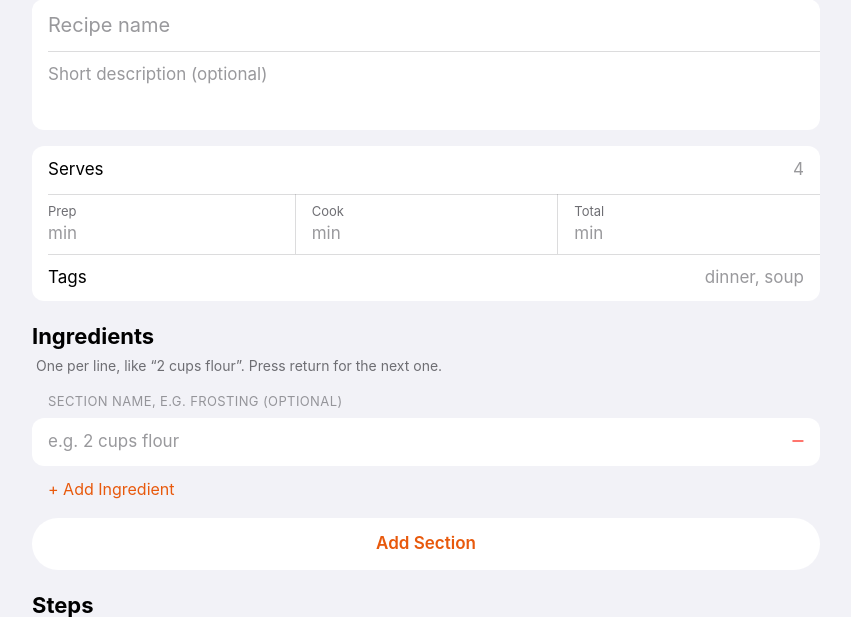
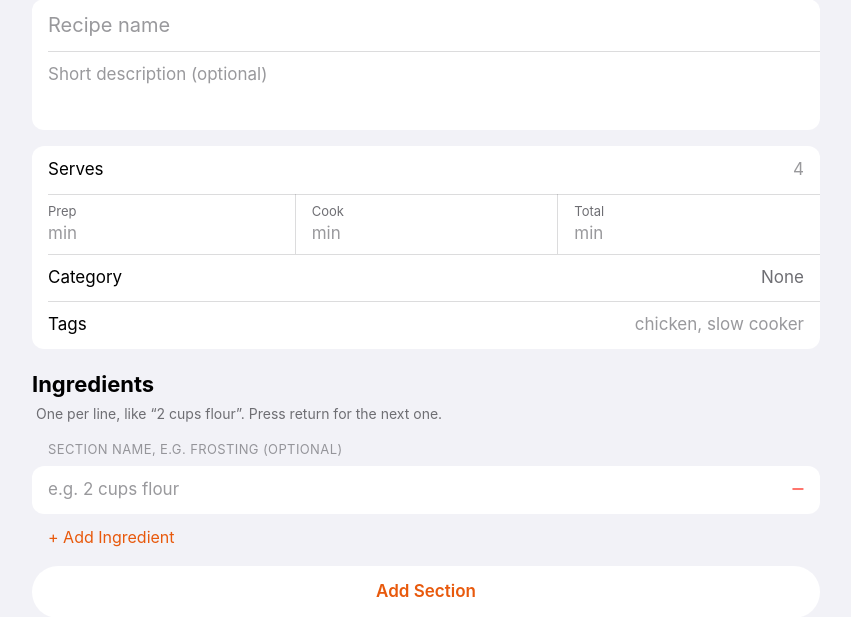
Before and after one commit to Veggies/recipebook, a FastAPI app: page /new in a window 1280 px wide. Shown: the part 242-859 px from the top of the page, without its empty margins (214-1065 px from the left). Run offline with FastAPI, Linux system fonts and the light colour scheme.

Commit message:
Broad recipe categories with filter chips on the home page
One category per recipe from a fixed list (Breakfast, Dinner, Soups, Salads,
Sides, Desserts, Snacks, Drinks, Sauces), picked in the editor and the plain-text
format, normalized on save. The home page shows a chip row for the categories in
use; the recipe page links back to its category.

Co-Authored-By: Claude Opus 5.5 <noreply@anthropic.com>

```diff
--- a/app/main.py
+++ b/app/main.py
@@ -15,7 +15,7 @@ from . import db, textformat
 from .images import ImageError, save_upload
 from .ingredients import parse_ingredient, short_amount
 from .prep import before_you_start
-from .tidy import tidy_recipe
+from .tidy import CATEGORIES, tidy_recipe
 from .scrape import ScrapeError, scrape
 from .shopping import build_shopping_list
 
@@ -103,6 +103,7 @@ def fmt_minutes(minutes) -> str:
 templates.env.filters["step"] = render_step
 templates.env.filters["note_paragraphs"] = note_paragraphs
 templates.env.filters["minutes"] = fmt_minutes
+templates.env.globals["categories"] = CATEGORIES
 templates.env.filters["serves"] = lambda v: re.sub(r"\s*(servings?|serves|people|portions)$", "", str(v), flags=re.IGNORECASE)
 
 
@@ -129,11 +130,18 @@ def manifest():
 
 
 @app.get("/", response_class=HTMLResponse)
-def index(request: Request, q: str = "", tag: str = ""):
+def index(request: Request, q: str = "", tag: str = "", category: str = ""):
     recipes = db.list_recipes(q)
     if tag:
         recipes = [r for r in recipes if tag in r.get("tags", [])]
-    return templates.TemplateResponse(request, "index.html", {"recipes": recipes, "q": q, "tag": tag})
+    # Only offer the categories that have something in them.
+    used = {r.get("category") for r in recipes}
+    categories = [c for c in CATEGORIES if c in used]
+    if category:
+        recipes = [r for r in recipes if r.get("category") == category]
+    return templates.TemplateResponse(request, "index.html", {
+        "recipes": recipes, "q": q, "tag": tag, "category": category, "categories": categories,
+    })
 
 
 @app.get("/r/{recipe_id}", response_class=HTMLResponse)
@@ -198,6 +206,7 @@ def recipe_from_form(form: dict, existing: dict | None = None) -> dict:
         "prep_time": minutes(form.get("prep_time")),
         "cook_time": minutes(form.get("cook_time")),
         "total_time": minutes(form.get("total_time")),
+        "category": form.get("category", ""),
         "tags": [t.strip().lower() for t in form.get("tags", "").split(",") if t.strip()],
         "ingredient_groups": [g for g in groups if g["items"]],
         "step_groups": [g for g in steps if g["steps"]],
@@ -303,6 +312,7 @@ class RecipeIn(BaseModel):
     prep_time: int | None = None
     cook_time: int | None = None
     total_time: int | None = None
+    category: str = ""
     tags: list[str] = Field(default_factory=list)
     ingredient_groups: list[IngredientGroup]
     step_groups: list[StepGroup]
@@ -318,7 +328,7 @@ class ImportIn(BaseModel):
 def api_list(q: str = "", status: str | None = None):
     return [
         {"id": r["id"], "title": r["title"], "status": r["status"], "source_url": r.get("source_url", ""),
-         "tags": r.get("tags", []), "updated_at": r["updated_at"]}
+         "category": r.get("category", ""), "tags": r.get("tags", []), "updated_at": r["updated_at"]}
         for r in db.list_recipes(q, status)
     ]
 
--- a/app/static/app.js
+++ b/app/static/app.js
@@ -407,7 +407,7 @@ if (editor) {
     editor.elements.recipe.value = JSON.stringify({
       title: value("title"), description: value("description"), image_url: imageUrl.value,
       servings: value("servings"), prep_time: value("prep_time"), cook_time: value("cook_time"),
-      total_time: value("total_time"), tags: value("tags"), notes: value("notes"),
+      total_time: value("total_time"), category: value("category"), tags: value("tags"), notes: value("notes"),
       needs_review: !!editor.querySelector("#needs_review")?.checked,
       ingredient_groups: collect("ingredients"), step_groups: collect("steps"),
     });
--- a/app/static/style.css
+++ b/app/static/style.css
@@ -149,6 +149,12 @@ body:has(.tabbar) .page { padding-bottom: calc(var(--tabbar-space) + 16px); }
   flex: none; padding: 5px 12px; border-radius: 999px; font-size: 15px;
   background: var(--card); color: var(--text);
 }
+.chip.on { background: var(--tint); color: #fff; font-weight: 600; }
+.categories {
+  display: flex; gap: 8px; overflow-x: auto; margin: 12px calc(-1 * var(--gutter)) 0; padding: 0 var(--gutter);
+  scrollbar-width: none; -webkit-overflow-scrolling: touch;
+}
+.categories::-webkit-scrollbar { display: none; }
 
 /* Recipe list: an inset grouped list on phones (like Notes/Reminders), a grid of cards wider. */
 .cards { list-style: none; margin: 16px 0; padding: 0; }
@@ -391,6 +397,10 @@ body:has(.tabbar) .page { padding-bottom: calc(var(--tabbar-space) + 16px); }
 .field { display: flex !important; align-items: center; padding: 0 0 0 16px; }
 .field label { flex: none; width: 72px; color: var(--text); }
 .field input { padding: 12px 16px 12px 0 !important; text-align: right; }
+.field select {
+  flex: 1; min-width: 0; border: 0; background: transparent; outline: none; font: inherit; color: var(--muted);
+  padding: 12px 16px 12px 0; text-align: right; text-align-last: right; -webkit-appearance: none; appearance: none;
+}
 .times { display: grid !important; grid-template-columns: repeat(3, 1fr); }
 .times label { display: grid; gap: 2px; padding: 8px 16px; font-size: 13px; color: var(--muted); }
 .times label + label { border-left: 0.5px solid var(--sep); }
--- a/app/templates/edit.html
+++ b/app/templates/edit.html
@@ -63,7 +63,13 @@
       <label>Cook<input id="cook_time" type="number" inputmode="numeric" min="0" value="{{ r.cook_time or '' if r }}" placeholder="min"></label>
       <label>Total<input id="total_time" type="number" inputmode="numeric" min="0" value="{{ r.total_time or '' if r }}" placeholder="min"></label>
     </li>
-    <li class="field"><label for="tags">Tags</label><input id="tags" type="text" value="{{ r.tags|join(', ') if r else '' }}" placeholder="dinner, soup" autocapitalize="none"></li>
+    <li class="field"><label for="category">Category</label>
+      <select id="category">
+        <option value="">None</option>
+        {% for c in categories %}<option{% if r and r.category == c %} selected{% endif %}>{{ c }}</option>{% endfor %}
+      </select>
+    </li>
+    <li class="field"><label for="tags">Tags</label><input id="tags" type="text" value="{{ r.tags|join(', ') if r else '' }}" placeholder="chicken, slow cooker" autocapitalize="none"></li>
   </ul>
 
   <h2 class="section-h">Ingredients</h2>
--- a/app/templates/recipe.html
+++ b/app/templates/recipe.html
@@ -119,6 +119,6 @@
 
 <footer class="recipe-foot">
   {% if r.source_url %}<a href="{{ r.source_url }}" target="_blank" rel="noopener noreferrer">View original</a>{% endif %}
-  {% if r.tags %}<div class="foot-tags">{% for t in r.tags %}<a class="chip" href="/?tag={{ t|urlencode }}">{{ t }}</a>{% endfor %}</div>{% endif %}
+  {% if r.category or r.tags %}<div class="foot-tags">{% if r.category %}<a class="chip on" href="/?category={{ r.category|urlencode }}">{{ r.category }}</a>{% endif %}{% for t in r.tags %}<a class="chip" href="/?tag={{ t|urlencode }}">{{ t }}</a>{% endfor %}</div>{% endif %}
 </footer>
 {% endblock %}
--- a/app/textformat.py
+++ b/app/textformat.py
@@ -2,7 +2,8 @@
 
     Title: Chocolate Cake
     Servings: 8
-    Tags: dessert, cake
+    Category: Desserts
+    Tags: cake
 
     == Ingredients: Cake batter ==
     2 1/4 cups | all-purpose flour
@@ -24,7 +25,7 @@ from .ingredients import parse_ingredient
 FIELDS = {
     "title": "Title", "servings": "Servings", "prep_time": "Prep minutes",
     "cook_time": "Cook minutes", "total_time": "Total minutes", "source_url": "Source",
-    "image_url": "Image", "tags": "Tags", "description": "Description",
+    "image_url": "Image", "category": "Category", "tags": "Tags", "description": "Description",
 }
 _LABEL_TO_FIELD = {v.lower(): k for k, v in FIELDS.items()}
 _SECTION_RE = re.compile(r"^==\s*(ingredients|steps|notes)\s*(?::\s*(.*?))?\s*==$", re.IGNORECASE)
--- a/app/tidy.py
+++ b/app/tidy.py
@@ -12,6 +12,8 @@ _CELSIUS_RES = [
     re.compile(rf"{_C}\s*/\s*(?=\d)"),
     re.compile(r"\s*[/,]?\s*\(?gas mark \d+\)?", re.IGNORECASE),
 ]
+# Broad, one-per-recipe shelves for browsing; finer detail goes in tags.
+CATEGORIES = ["Breakfast", "Dinner", "Soups", "Salads", "Sides", "Desserts", "Snacks", "Drinks", "Sauces"]
 _STOPWORDS = {"the", "and", "for", "make", "making", "meanwhile", "with", "your", "to", "of", "a"}
 
 
@@ -23,6 +25,7 @@ def strip_celsius(text: str) -> str:
 
 def tidy_recipe(recipe: dict) -> dict:
     recipe["title"] = (recipe.get("title") or "").strip() or "Untitled recipe"
+    recipe["category"] = _category(recipe.get("category"))
     for key in ("description", "notes"):
         recipe[key] = strip_celsius(recipe.get(key) or "")
     ingredient_groups = recipe.get("ingredient_groups", [])
@@ -37,6 +40,12 @@ def tidy_recipe(recipe: dict) -> dict:
     _name_unnamed_groups(recipe["title"], step_groups)
     recipe["step_groups"] = annotate_steps(ingredient_groups, step_groups)
     return recipe
+
+
+def _category(value: str | None) -> str:
+    """Case-insensitive match to a known category ("dessert" -> "Desserts"); anything else is dropped."""
+    key = (value or "").strip().lower().rstrip("s")
+    return next((c for c in CATEGORIES if c.lower().rstrip("s") == key), "")
 
 
 def _match_step_group_names(ingredient_groups: list[dict], step_groups: list[dict]) -> None:
```
Also changed, not shown: CLAUDE.md (+4 -1 lines), app/templates/index.html (+13 -2 lines), tests/test_app.py (+15 -2 lines), tests/test_textformat.py (+2 -1 lines), tests/test_tidy.py (+10 -0 lines).
